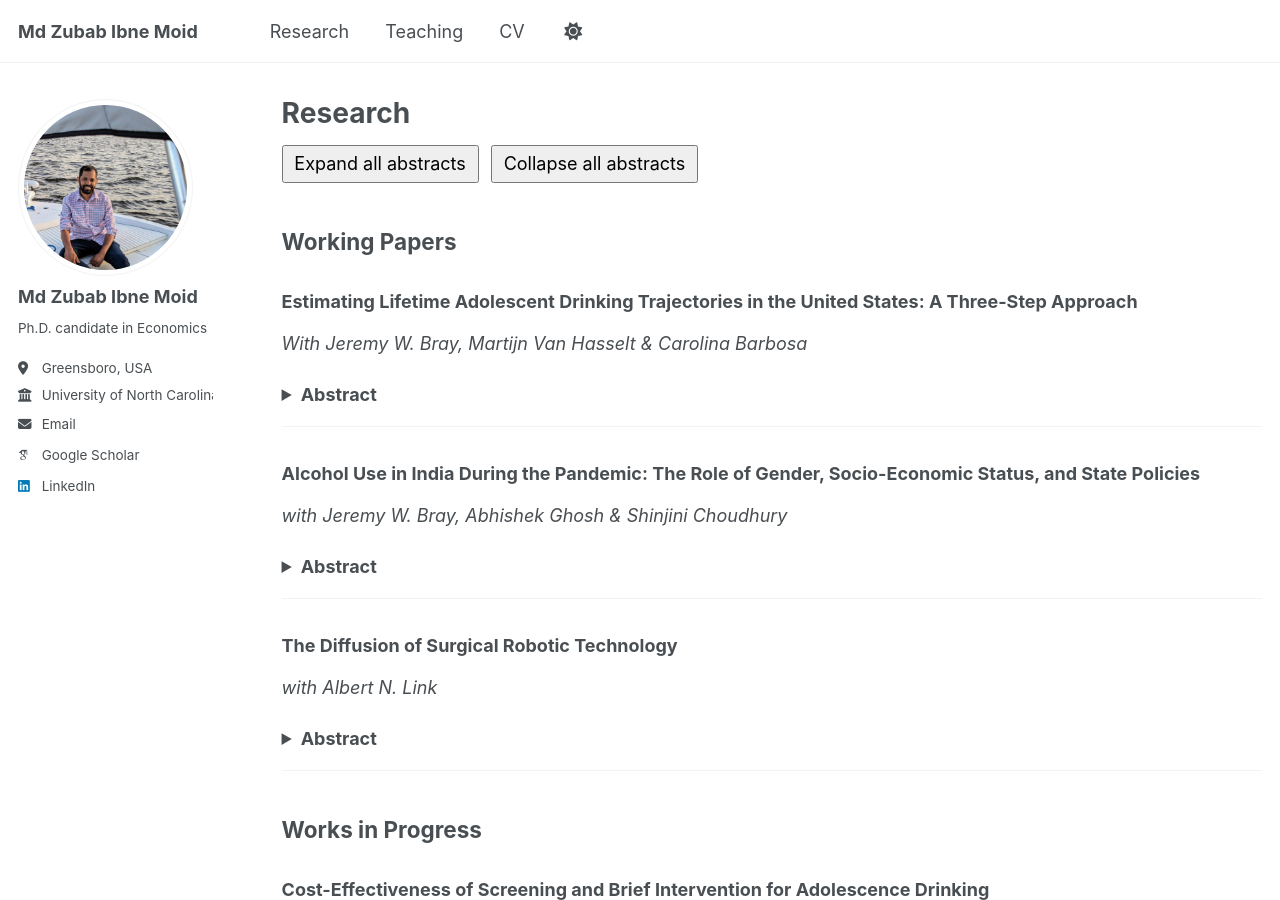
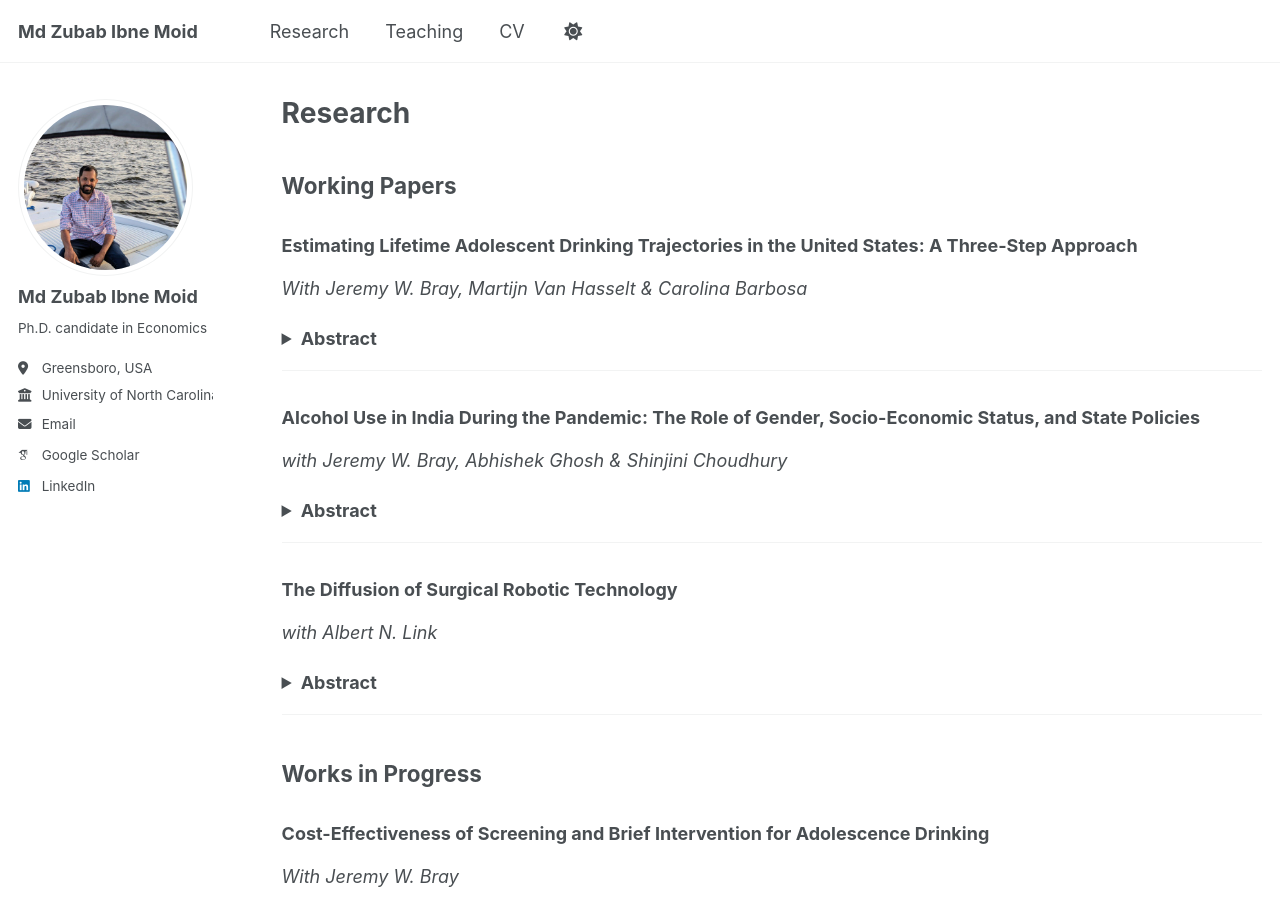
Before and after one commit to Zubab/Zubab.github.io, a Jekyll site: the page built from _pages/research.md, in a window 1280 px wide and 900 px high. Built offline with Jekyll 4.4.1, drawn with Linux system fonts in a browser that asks for light colours; some web fonts are replaced; a script that is not in the unit is left out.

Commit message:
Update research.md

```diff
--- a/_pages/research.md
+++ b/_pages/research.md
@@ -5,10 +5,7 @@ permalink: /research/
 author_profile: true
 ---
 
-<p>
-  <button id="expand">Expand all abstracts</button>
-  <button id="collapse">Collapse all abstracts</button>
-</p>
+
 
 ## Working Papers
 
@@ -19,10 +16,15 @@ author_profile: true
   <summary><strong>Abstract</strong></summary>
   <div markdown="1">
 Background: Understanding drinking trajectories from adolescence to old age is crucial for assessing the long-term effects of intervention programs for adolescent drinking. This study estimates transition probabilities between alcohol consumption levels to understand the long-term drinking trajectories of adolescents in the U.S.
+
 Methods: We used Bayesian Simulation to compute transition probabilities from age 12 to 65 in the U.S. for four drinking risk levels (low, medium, high, very high), abstinence, and alcohol dependence. Estimated transition probabilities were calibrated using simulated annealing.
+
 Results:  Across 16 age groups, the 1-year probability of remaining in the same state from age 12 to 65 averaged 0.84 (abstinent), 0.47 (low risk), 0.31 (medium risk), 0.33 (high risk), 0.33 (very high risk), and 0.49 (alcohol dependence). The probability of remaining abstinent decreased significantly at age 21 and then increased gradually over time. People in higher risk drinking states had a higher probability of transitioning to alcohol dependence.
+
 Limitations: This study lacks prior data on transitioning from alcohol dependence to other drinking states among adolescents, leading to potentially inaccurate transition probabilities. Additionally, while transition probabilities were estimated by sex, other factors such as race, geography, and religion were not considered, limiting the model’s generalizability.
+
 Conclusion: Transition probabilities for alcohol use states are essential to understanding the progression of alcohol use over a lifetime. These transition probabilities can also be used as inputs to model the long-term impacts of intervention programs for adolescent drinking.
+
 Implications: These findings provide a framework for evaluating intervention programs and guiding healthcare resource allocation to reduce adolescent alcohol consumption.
 
   </div>
@@ -37,12 +39,19 @@ Implications: These findings provide a framework for evaluating intervention pro
   <summary><strong>Abstract</strong></summary>
   <div markdown="1">
 Objectives
+
 This study investigates the change in alcohol use following the COVID-19 lockdown in India, with a focus on gender differences and the influence of socioeconomic status and state policies.
+
 Methods
+
 Data were sourced from the National Family Health Survey (NFHS-5), comprising 13 states and Union Territories, conducted in two phases: pre-lockdown (June 2019 to January 2020) and post-lockdown (October 2020 to May 2021). The NFHS-5 used a multi-stage sampling approach that was stratified by gender. The analysis included 312,101 respondents, with 128,258 surveyed pre-lockdown and 183,843 post-lockdowns. Outcome variables were alcohol use and frequency of use, categorized into abstinence, less than once a week, about once a week, and almost every day.
+
 Results
+
 Women showed a 0.15% decrease in abstinence (p = .006), with increases in drinking frequencies, particularly among rural women, those with no education (p < .001), and the poorest economic groups (p < .001). Conversely, women with higher education (p < .001) and from scheduled tribes (p < .001) increased their abstinence. Men showed a 1.64% increase in abstinence (p < .001), with significant decreases in drinking frequencies, especially in urban areas (p < .001), higher education (p = .002), and the richest groups (p < .001). Men in states with restricted sales policies saw an increase in abstinence (p < .001), while women in these states increased their drinking frequency.
+
 Conclusion
+
 The COVID-19 lockdown had a differential impact on alcohol use among men and women in India, highlighting the need for gender-responsive alcohol policies.
 
   </div>
```
